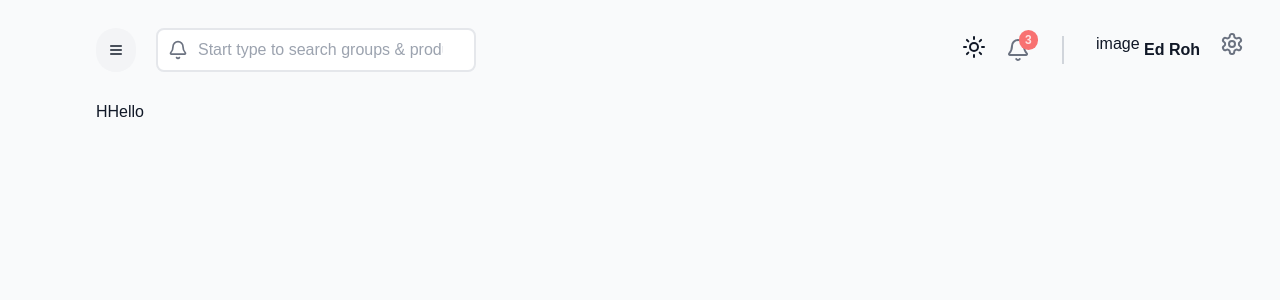
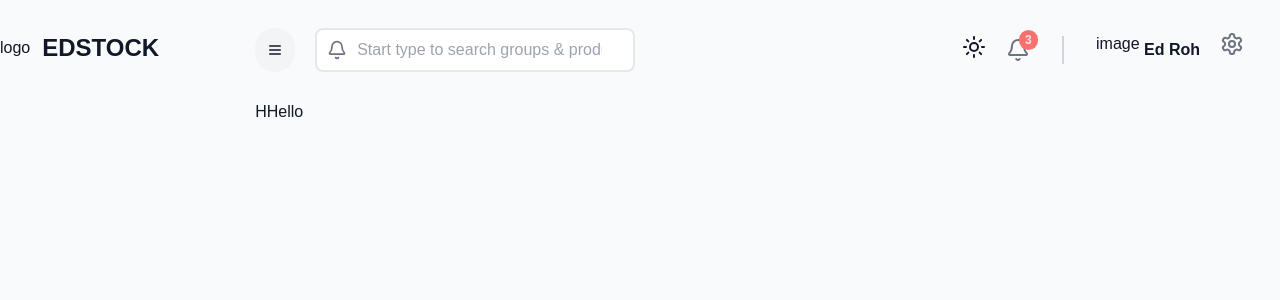
Before and after one commit to GogaImerlishvili/inventory_managment, a Next.js app: page / in a window 1280 px wide. Shown: the top 300 px of the page. Built offline with nearby package versions, Linux system fonts and the light colour scheme.

Commit message:
create logo

```diff
--- a/src/app/(components)/Sidebar/index.tsx
+++ b/src/app/(components)/Sidebar/index.tsx
@@ -3,7 +3,10 @@ import React from 'react'
 const Sidebar = () => {
     return (
         <div>
-<div className='flex gap-3 justify-'></div>
+        <div className='flex gap-3 justify-between md:justify-normal items-center pt-8'>
+        <div>logo</div>
+        <h1 className='font-extrabold text-2xl'>EDSTOCK</h1>
+        </div>
         </div>
     )
 }
```
